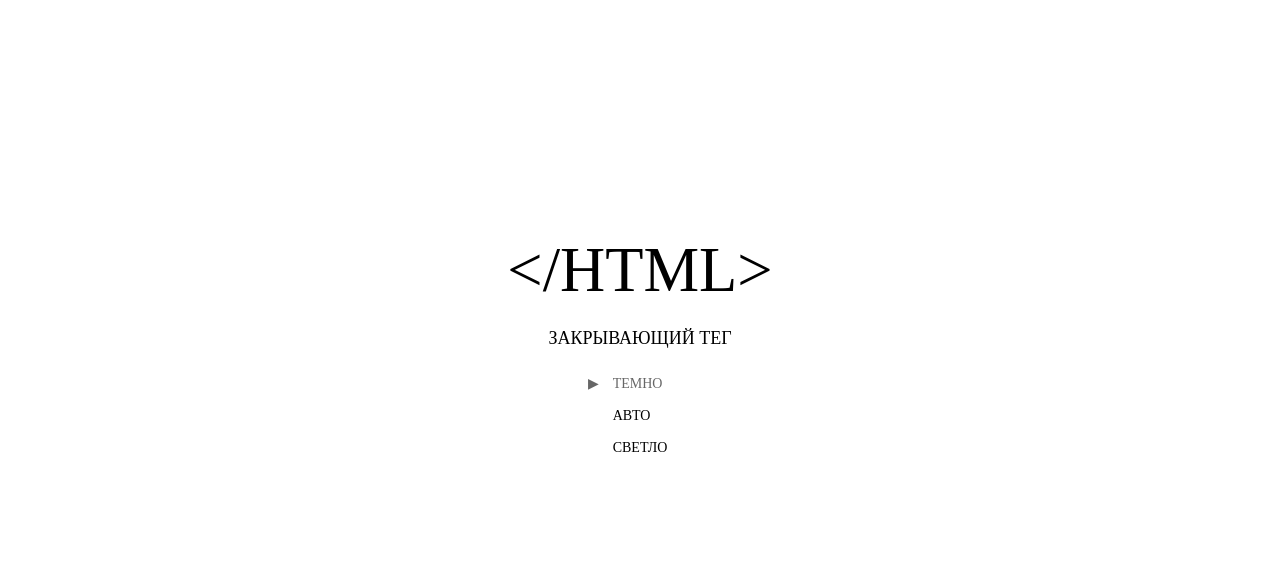
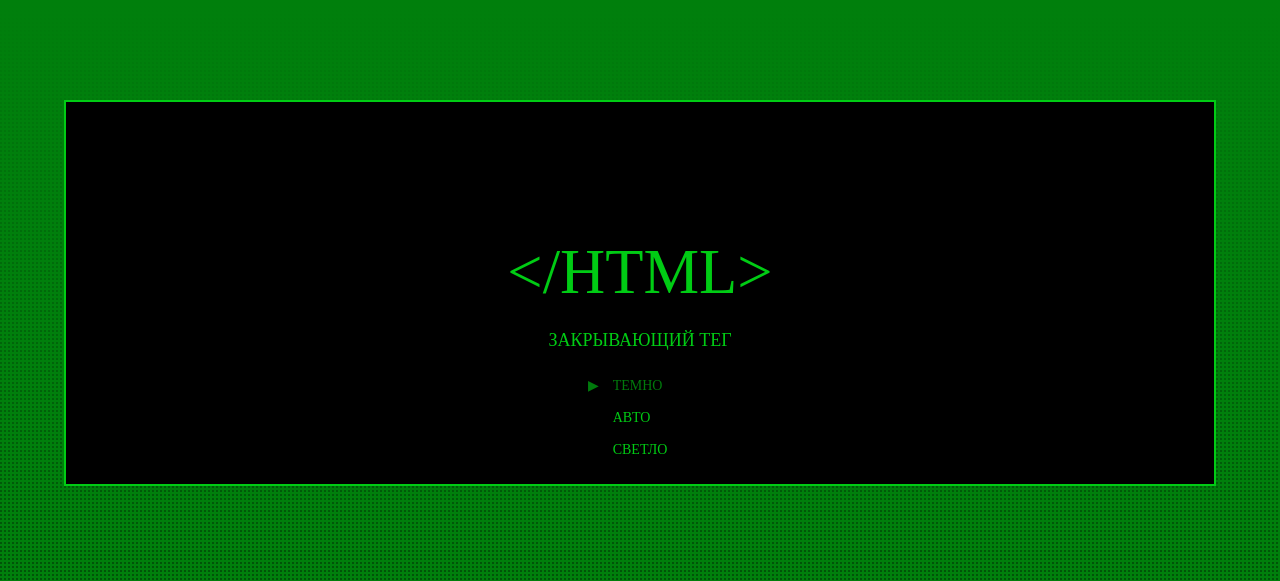
Before and after one commit to Melissandra666/zakrivayuschiy-teg-f, a plain HTML site: page index.html in a window 1280 px wide. Both pictures are taken after a click on the button "ТЕМНО". Shown: the top 581 px of the page. Drawn offline with Linux system fonts and the light colour scheme.

Commit message:
Update themes.css

```diff
--- a/styles/themes.css
+++ b/styles/themes.css
@@ -4,3 +4,46 @@
 ✦ theme-light — класс светлой темы
 ✦ не забудьте описать стили для изменения темы через медизапрос пользовательских предпочтений
 */
+:root.theme-light {
+    --background-color: #d3d3d3;
+    --block-color: #ffffff;
+    --background-image:
+    repeating-linear-gradient(
+      to left,
+      var(--background-color-start) 0 2px,
+      transparent 2px 4px),
+    repeating-linear-gradient(
+      var(--background-color-start) 0 2px,
+      transparent 2px 4px),
+    linear-gradient(
+      var(--background-color-start) 0.01%,
+      var(--background-color-end));
+    --main-text-color: #000000;
+    --font-weight-bold: 700;
+    --font-weight-regular: 400;
+    --fill: #ffffff;
+    --background-color-start: #e7e7e7;
+    --background-color-end: #1a1a1a;
+}
+
+:root.theme-dark {
+    --background-color: #000000;
+    --block-color: #000000;
+    --background-image:
+    repeating-linear-gradient(
+      to left,
+      var(--background-color-start) 0 2px,
+      transparent 2px 4px),
+    repeating-linear-gradient(
+      var(--background-color-start) 0 2px,
+      transparent 2px 4px),
+    linear-gradient(
+      var(--background-color-start) 0.01%,
+      var(--background-color-end));
+    --main-text-color: #00CC14;
+    --font-weight-bold: 785;
+    --font-weight-regular: 465;
+    --fill: #00CC14;
+    --background-color-start: #007f0c;
+    --background-color-end: #004306;
+}
```
